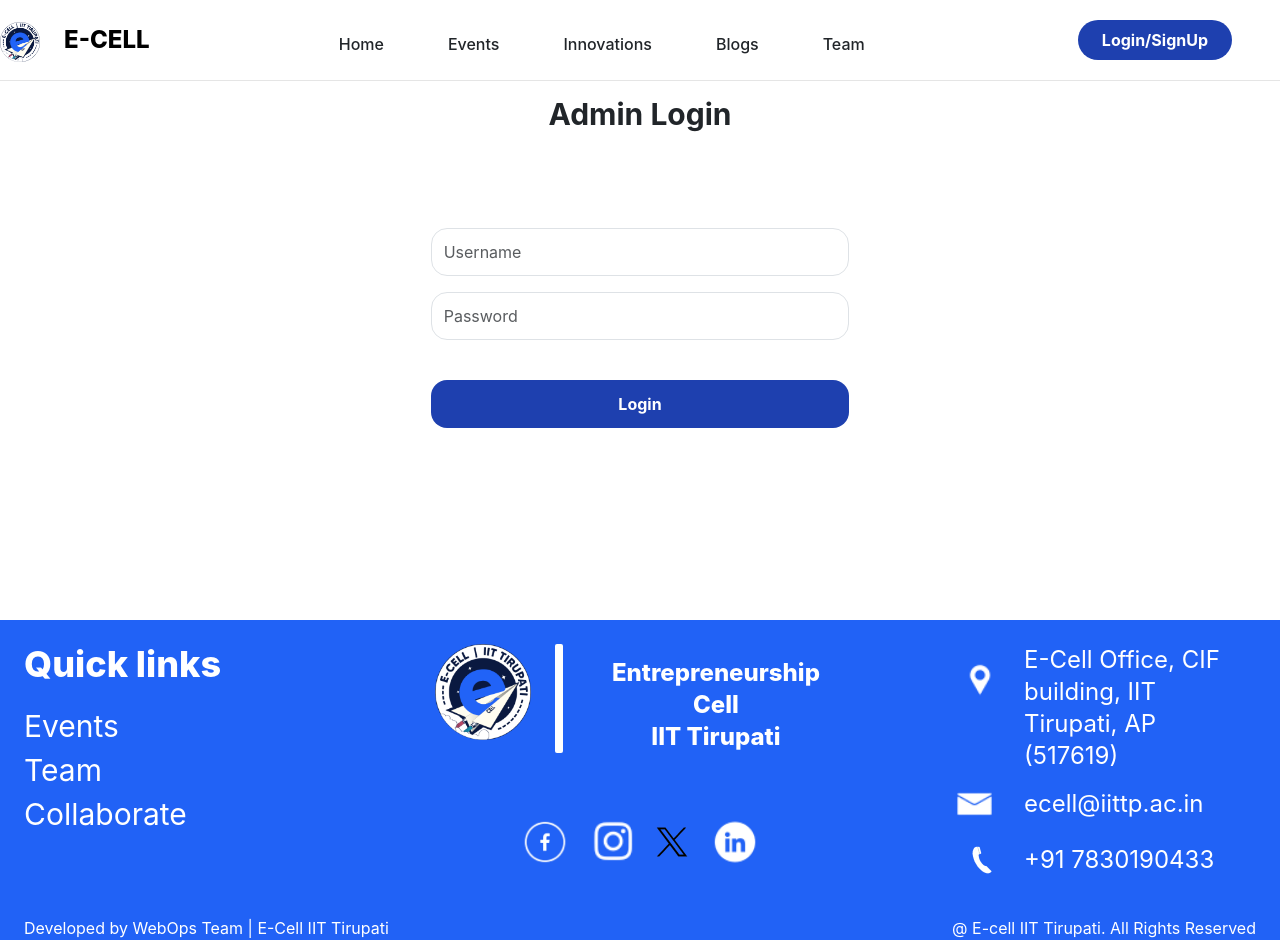
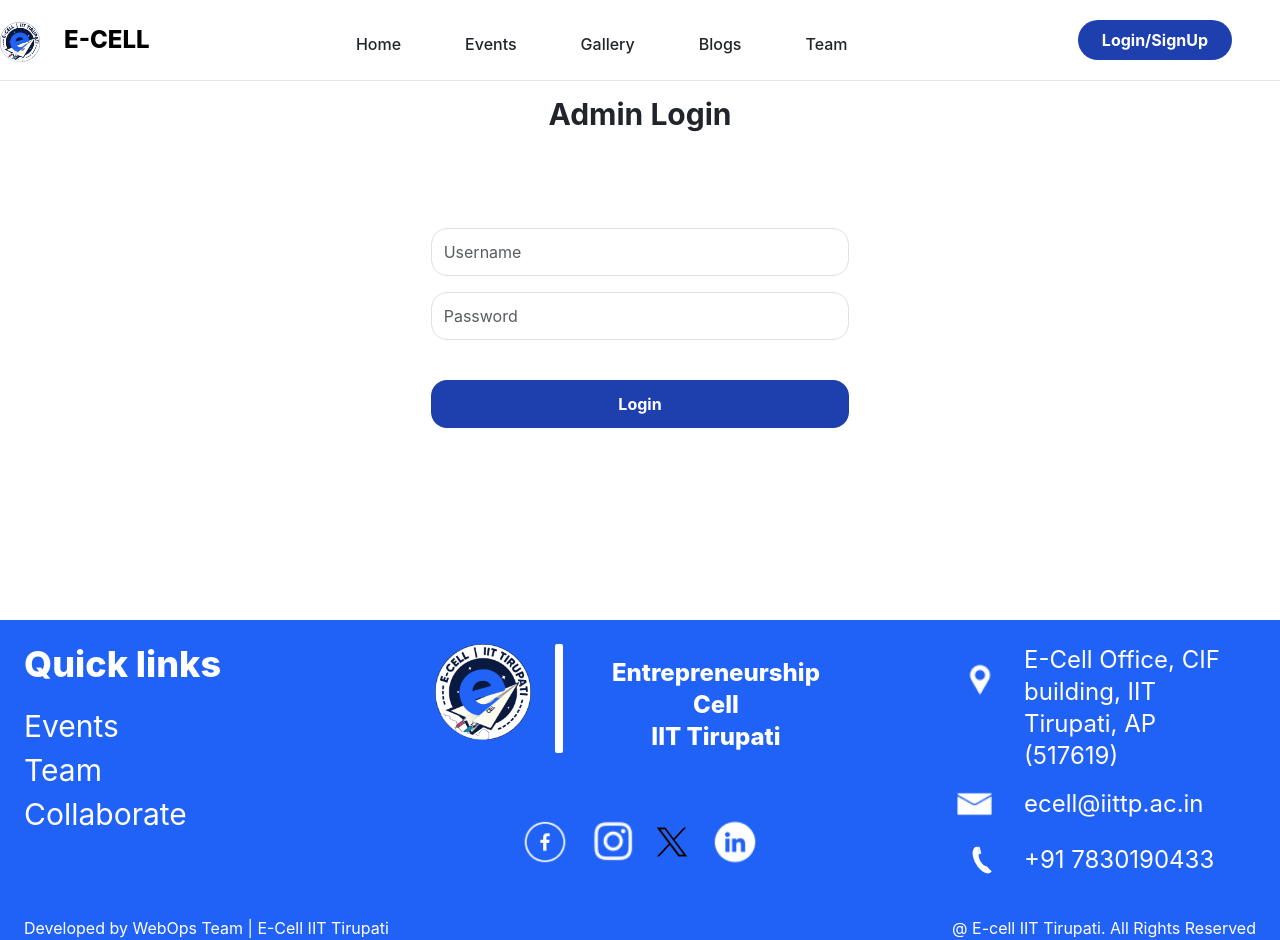
Before and after one commit to i-apex/Frontend_Ecell, a React (Create React App) app in the folder my-app/: page /Login in a window 1280 px wide. Built offline with nearby package versions, Linux system fonts and the light colour scheme; no server answers.

Commit message:
added gallery to navbar

```diff
--- a/my-app/src/components/BlogCard.js
+++ b/my-app/src/components/BlogCard.js
@@ -7,7 +7,7 @@
     return (
         <div className="mx-auto h-screen flex items-center justify-center px-8">
             <div className="flex flex-col w-6/7 bg-gray-950 rounded shadow-lg sm:w-3/4 md:w-1/2 lg:w-3/6">
-                <div className="w-full h-64 bg-top bg-cover rounded-t" style={{ "background-image": "url(https://www.si.com/.image/t_share/MTY4MTkyMjczODM4OTc0ODQ5/cfp-trophy-deitschjpg.jpg)" }}></div>
+                <div className="w-full h-64 bg-top bg-cover rounded-t" style={{ "backgroundImage": "url(https://www.si.com/.image/t_share/MTY4MTkyMjczODM4OTc0ODQ5/cfp-trophy-deitschjpg.jpg)" }}></div>
                 <div className="flex flex-col w-full md:flex-row">
                     <div className="flex flex-col justify-around p-4 md:m-4 font-bold leading-none text-gray-800 uppercase bg-sky-400 md:rounded-3xl md:flex-col md:items-center md:justify-center md:w-1/4">
                         <div className="md:text-3xl md:p-1">Jan</div>
--- a/my-app/src/components/navbar.js
+++ b/my-app/src/components/navbar.js
@@ -41,7 +41,7 @@
             </Link>
 
             <div className="flex md:order-2 space-x-3 md:space-x-0 rtl:space-x-reverse">
-            <button class="bg-blue-800 text-white  transition-transform duration-300 font-bold w-fit flex flex-row justify-between py-2 mx-5 px-4 rounded-full" >
+            <button className="bg-blue-800 text-white  transition-transform duration-300 font-bold w-fit flex flex-row justify-between py-2 mx-5 px-4 rounded-full" >
                     <Link to="/login" >Login/SignUp</Link>
             </button>
               <button
@@ -67,7 +67,7 @@
                   <Link to="/Events" className="block py-2 px-3 hover:text-blue-800">Events</Link>
                 </li>
                 <li>
-                  <Link to="/Innovations" className="block py-2 px-3 hover:text-blue-800">Innovations</Link>
+                  <Link to="/Gallery" className="block py-2 px-3 hover:text-blue-800">Gallery</Link>
                 </li>
                 <li>
                   <Link to="/Blogs" className="block py-2 px-3 hover:text-blue-800">Blogs</Link>
```
